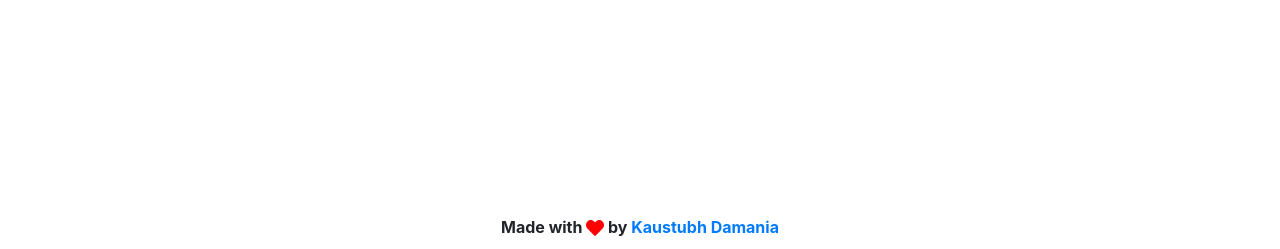
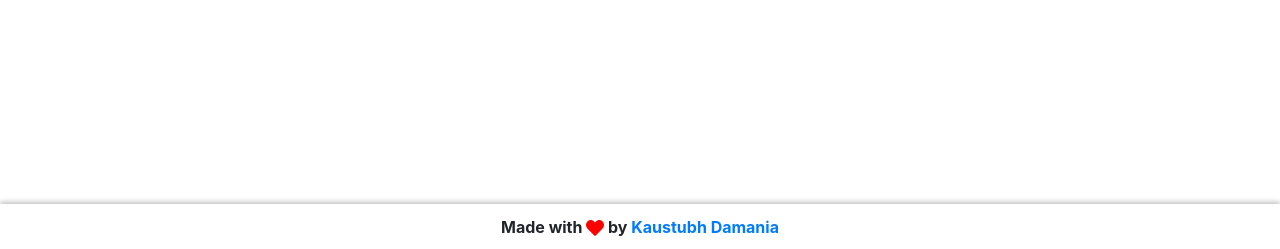
Before and after one commit to KaustubhDamania/SmallMedium, a Flask app: page / in a window 1280 px wide. Shown: the part 551-800 px from the top of the page. Run offline with Flask 2, Linux system fonts and the light colour scheme; some libraries are stand-ins or nearby versions.

Commit message:
Added footer

```diff
--- a/static/css/app.css
+++ b/static/css/app.css
@@ -22,8 +22,12 @@ h1{
     position: absolute;
     bottom: 0;
     width: 100%;
+    border-top: 50px #000;
     height: 45px;
     margin-top: 20px;
+    -webkit-box-shadow: 0px -2px 5px 0px rgba(0,0,0,0.25);
+    -moz-box-shadow: 0px -2px 5px 0px rgba(0,0,0,0.25);
+    box-shadow: 0px -2px 5px 0px rgba(0,0,0,0.25);
     box-sizing: border-box;
 }
 
```
Also changed, not shown: README.md, assets/desktop.png (added).
